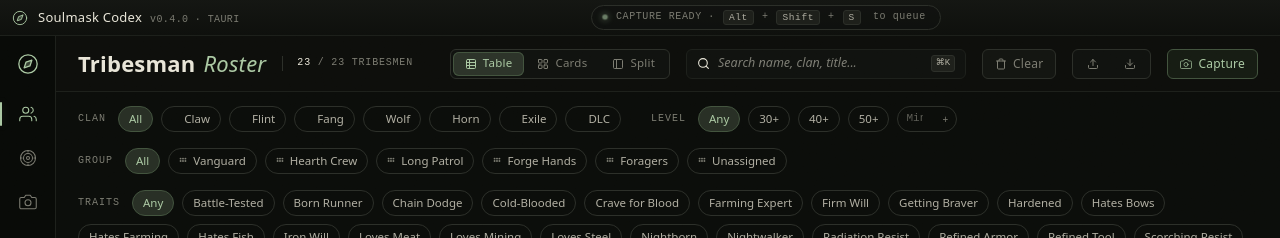
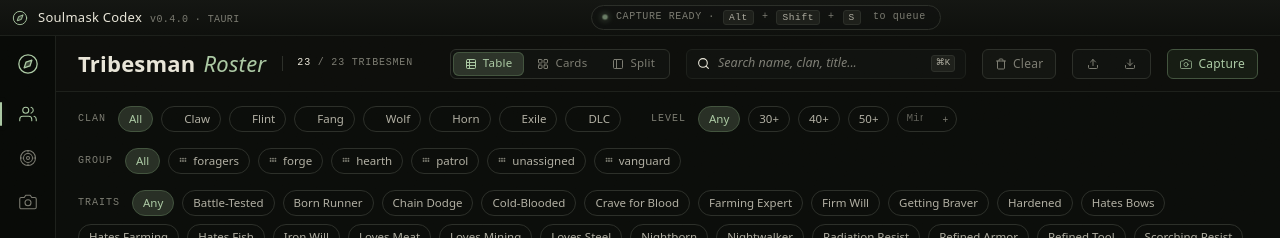
Before and after one commit to rubensayshi/soulmask-codex-app, a React (Vite) app: page / in a window 1280 px wide. Shown: the top 238 px of the page. Built offline with nearby package versions, Linux system fonts and the light colour scheme.

Commit message:
fix: derive group filter chips from roster data instead of hardcoded list

```diff
--- a/src/components/FilterBar.tsx
+++ b/src/components/FilterBar.tsx
@@ -1,5 +1,5 @@
 import { useMemo } from 'react'
-import { CLANS, GROUPS, PROF_SKILLS, ENABLE_PROFICIENCIES } from '../lib/data'
+import { CLANS, PROF_SKILLS, ENABLE_PROFICIENCIES } from '../lib/data'
 import type { Filters, ClanName, Tribesman } from '../lib/types'
 
 const CLAN_LIST: ClanName[] = ['Claw', 'Flint', 'Fang', 'Wolf', 'Horn', 'Exile', 'DLC']
@@ -11,6 +11,14 @@ interface Props {
 }
 
 export function FilterBar({ filters, setFilters, roster }: Props) {
+  const allGroups = useMemo(() => {
+    const seen = new Set<string>()
+    for (const tm of roster) {
+      if (tm.group) seen.add(tm.group)
+    }
+    return Array.from(seen).sort((a, b) => a.localeCompare(b))
+  }, [roster])
+
   const allTraitNames = useMemo(() => {
     const seen = new Map<string, string>()
     for (const tm of roster) {
@@ -111,10 +119,10 @@ export function FilterBar({ filters, setFilters, roster }: Props) {
       <Chip on={allGroupsActive} onClick={() => setFilters({ ...filters, groups: [] })}>
         All
       </Chip>
-      {GROUPS.map(g => {
-        const on = filters.groups.includes(g.id)
+      {allGroups.map(g => {
+        const on = filters.groups.includes(g)
         return (
-          <Chip key={g.id} on={on} onClick={() => toggleGroup(g.id)} title={g.hint}>
+          <Chip key={g} on={on} onClick={() => toggleGroup(g)}>
             <span style={{ display: 'inline-flex', alignItems: 'center', gap: 2, color: on ? 'var(--color-accent)' : 'var(--color-muted)' }}>
               <svg width={8} height={8} viewBox="0 0 10 10">
                 <circle cx="2" cy="2" r="1.2" fill="currentColor" />
@@ -125,7 +133,7 @@ export function FilterBar({ filters, setFilters, roster }: Props) {
                 <circle cx="8" cy="5" r="1.2" fill="currentColor" />
               </svg>
             </span>
-            {g.name}
+            {g}
           </Chip>
         )
       })}
```
